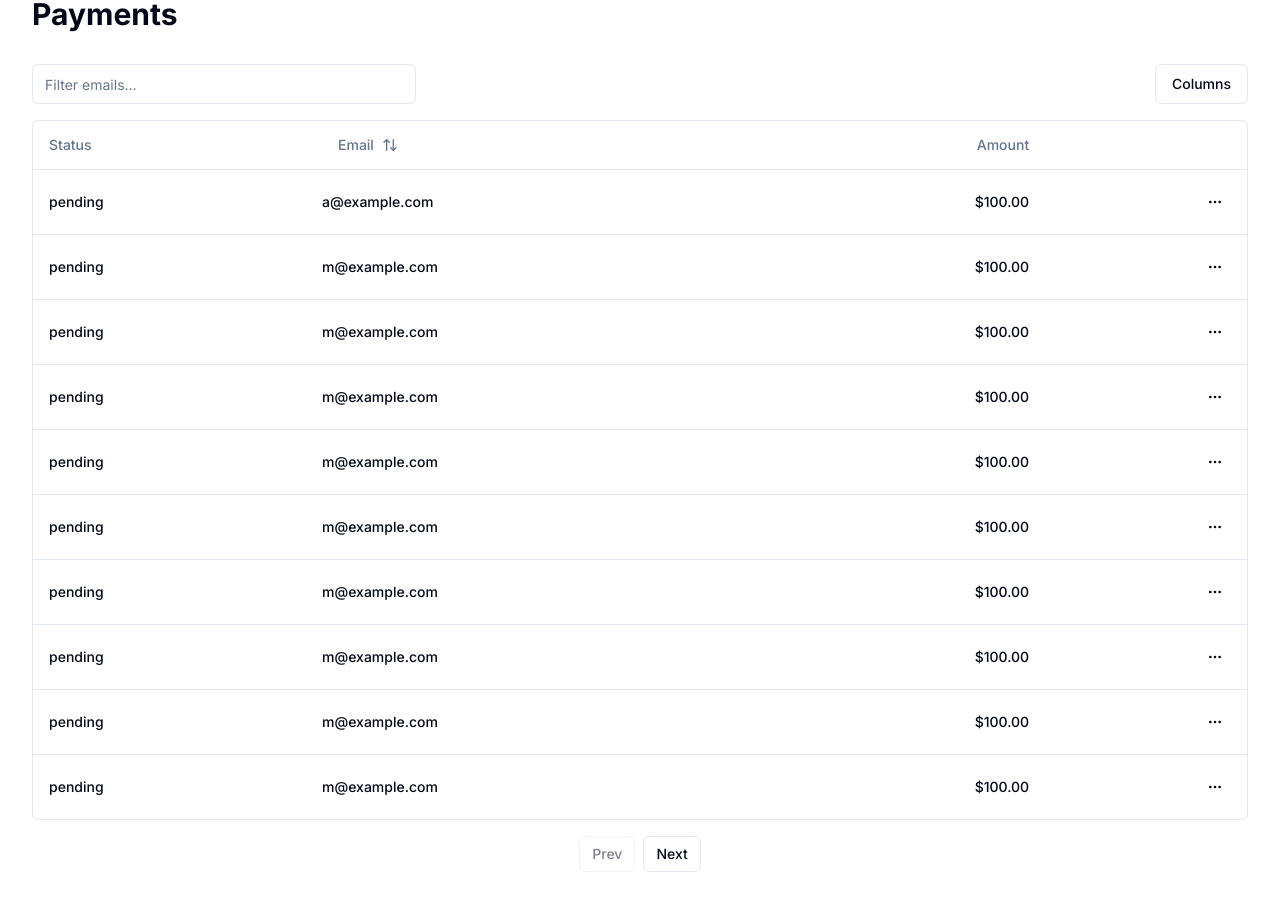
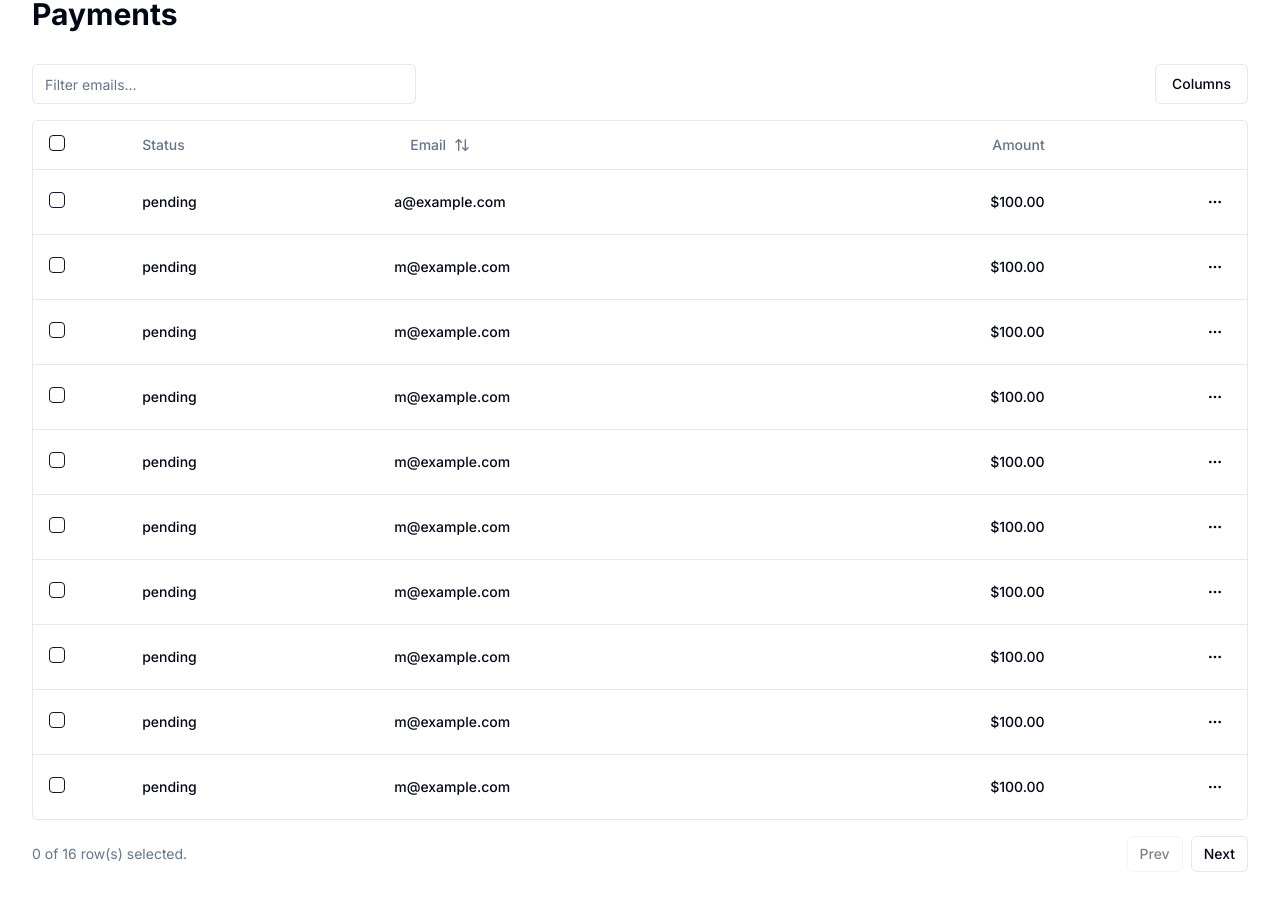
Before and after one commit to gustavokuhl/shadcn-tanstack-table, a Next.js app: page /payments in a window 1280 px wide. Shown: the part 100-1010 px from the top of the page. Built offline with nearby package versions, Linux system fonts and the light colour scheme.

Commit message:
feat: add row selection

```diff
--- a/package.json
+++ b/package.json
@@ -9,6 +9,7 @@
     "lint": "next lint"
   },
   "dependencies": {
+    "@radix-ui/react-checkbox": "^1.0.4",
     "@radix-ui/react-dropdown-menu": "^2.0.6",
     "@radix-ui/react-slot": "^1.0.2",
     "@tanstack/react-table": "^8.10.7",
--- a/src/app/payments/columns.tsx
+++ b/src/app/payments/columns.tsx
@@ -4,6 +4,7 @@
 import { ArrowUpDown, MoreHorizontal } from "lucide-react";
 
 import { Button } from "@/components/ui/button";
+import { Checkbox } from "@/components/ui/checkbox";
 import {
   DropdownMenu,
   DropdownMenuContent,
@@ -21,6 +22,25 @@
 };
 
 export const columns: ColumnDef<Payment>[] = [
+  {
+    id: "select",
+    header: ({ table }) => (
+      <Checkbox
+        checked={table.getIsAllPageRowsSelected()}
+        onCheckedChange={(value) => table.toggleAllPageRowsSelected(!!value)}
+        aria-label="Select all"
+      />
+    ),
+    cell: ({ row }) => (
+      <Checkbox
+        checked={row.getIsSelected()}
+        onCheckedChange={(value) => row.toggleSelected(!!value)}
+        aria-label="Select row"
+      />
+    ),
+    enableSorting: false,
+    enableHiding: false,
+  },
   {
     accessorKey: "status",
     header: "Status",
--- a/src/components/data-table.tsx
+++ b/src/components/data-table.tsx
@@ -48,6 +48,7 @@
 
   const [columnVisibility, setColumnVisibility] =
     React.useState<VisibilityState>({});
+  const [rowSelection, setRowSelection] = React.useState({});
 
   const table = useReactTable({
     data,
@@ -59,10 +60,12 @@
     onColumnFiltersChange: setColumnFilters,
     getFilteredRowModel: getFilteredRowModel(),
     onColumnVisibilityChange: setColumnVisibility,
+    onRowSelectionChange: setRowSelection,
     state: {
       sorting,
       columnFilters,
       columnVisibility,
+      rowSelection,
     },
   });
 
@@ -157,7 +160,12 @@
           </TableBody>
         </Table>
       </div>
-      <div className="flex items-center justify-center space-x-2 py-4">
+      <div className="flex items-center">
+        <div className="flex-1 text-sm text-muted-foreground">
+          {table.getFilteredSelectedRowModel().rows.length} of{" "}
+          {table.getFilteredRowModel().rows.length} row(s) selected.
+        </div>
+        <div className="flex items-center justify-end space-x-2 py-4">
           <Button
             variant="outline"
             size="sm"
@@ -176,5 +184,6 @@
           </Button>
         </div>
       </div>
+    </div>
   );
 }
--- /dev/null
+++ b/src/components/ui/checkbox.tsx
@@ -0,0 +1,30 @@
+"use client"
+
+import * as React from "react"
+import * as CheckboxPrimitive from "@radix-ui/react-checkbox"
+import { Check } from "lucide-react"
+
+import { cn } from "@/lib/utils"
+
+const Checkbox = React.forwardRef<
+  React.ElementRef<typeof CheckboxPrimitive.Root>,
+  React.ComponentPropsWithoutRef<typeof CheckboxPrimitive.Root>
+>(({ className, ...props }, ref) => (
+  <CheckboxPrimitive.Root
+    ref={ref}
+    className={cn(
+      "peer h-4 w-4 shrink-0 rounded-sm border border-primary ring-offset-background focus-visible:outline-none focus-visible:ring-2 focus-visible:ring-ring focus-visible:ring-offset-2 disabled:cursor-not-allowed disabled:opacity-50 data-[state=checked]:bg-primary data-[state=checked]:text-primary-foreground",
+      className
+    )}
+    {...props}
+  >
+    <CheckboxPrimitive.Indicator
+      className={cn("flex items-center justify-center text-current")}
+    >
+      <Check className="h-4 w-4" />
+    </CheckboxPrimitive.Indicator>
+  </CheckboxPrimitive.Root>
+))
+Checkbox.displayName = CheckboxPrimitive.Root.displayName
+
+export { Checkbox }
```
Also changed, not shown: 1 other file (tests, documents, lock files or other folders). Lines whose indentation alone changed are shown as unchanged.
